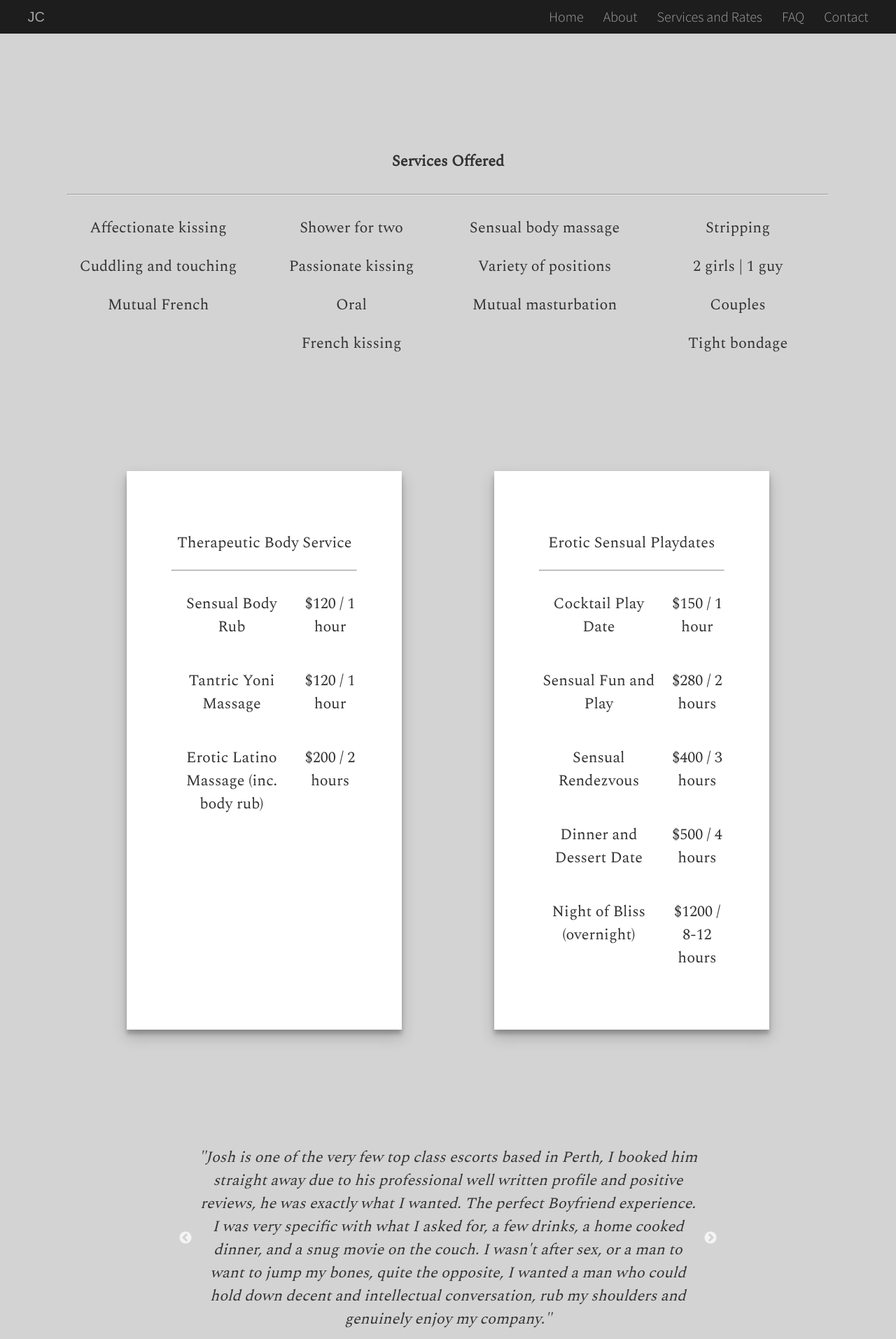
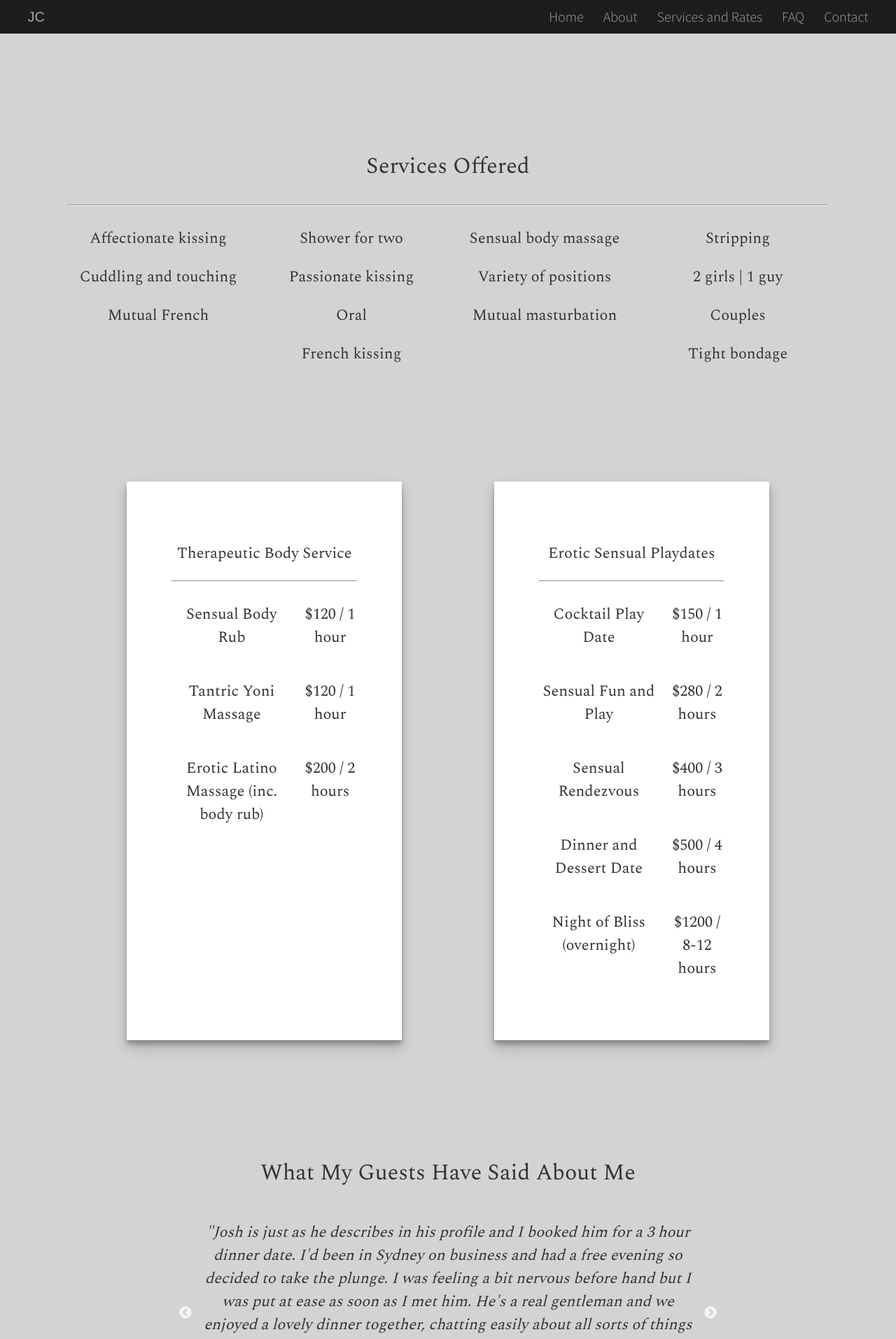
Before and after one commit to karlcode/PerthEscort, a React (Create React App) app: page /services in a window 1280 px wide. Shown: the top 1913 px of the page at 70% size. Built offline with nearby package versions, Linux system fonts and the light colour scheme; a web font is replaced by a local one.

Commit message:
Final changes draft 1

```diff
--- a/src/pages/Services.js
+++ b/src/pages/Services.js
@@ -19,7 +19,7 @@ export default class Services extends Component {
           <Row>
             <Col xs={12}>
               <Row center="xs">
-                <p><b>Services Offered</b></p>
+                <h1>Services Offered</h1>
               </Row>
               <hr/>
               <Row center="xs" around="xs" className="hoverable">
@@ -105,10 +105,11 @@ export default class Services extends Component {
           <Row center="xs" around="xs">
 
             <Col xs={12} sm={8}>
+            <h1>What My Guests Have Said About Me</h1>
             <Slider {...settings}>
               <div><p><i>"Josh is one of the very few top class escorts based in Perth, I booked him straight away due to his professional well written profile and positive reviews, he was exactly what I wanted. The perfect Boyfriend experience. I was very specific with what I asked for, a few drinks, a home cooked dinner, and a snug movie on the couch. I wasn't after sex, or a man to want to jump my bones, quite the opposite, I wanted a man who could hold down decent and intellectual conversation, rub my shoulders and genuinely enjoy my company." </i></p></div>
-              <div><p><i>"Josh is one of the very few top class escorts based in Perth, I booked him straight away due to his professional well written profile and positive reviews, he was exactly what I wanted. The perfect Boyfriend experience. I was very specific with what I asked for, a few drinks, a home cooked dinner, and a snug movie on the couch. I wasn't after sex, or a man to want to jump my bones, quite the opposite, I wanted a man who could hold down decent and intellectual conversation, rub my shoulders and genuinely enjoy my company." </i></p></div>
-              <div><p><i>"Josh is one of the very few top class escorts based in Perth, I booked him straight away due to his professional well written profile and positive reviews, he was exactly what I wanted. The perfect Boyfriend experience. I was very specific with what I asked for, a few drinks, a home cooked dinner, and a snug movie on the couch. I wasn't after sex, or a man to want to jump my bones, quite the opposite, I wanted a man who could hold down decent and intellectual conversation, rub my shoulders and genuinely enjoy my company." </i></p></div>
+              <div><p><i>"Josh is just as he describes in his profile and I booked him for a 3 hour dinner date. I'd been in Sydney on business and had a free evening so decided to take the plunge. I was feeling a bit nervous before hand but I was put at ease as soon as I met him. He's a real gentleman and we enjoyed a lovely dinner together, chatting easily about all sorts of things before we went up to my hotel room." </i></p></div>
+              <div><p><i>"It was with great pleasure that I had a wonderful rendezvous with this handsome, young escort. Josh is the epitome of a gentleman and we started our evening with an early dinner at a waterfront cafe where he was very attentive and an entertaining conversationalist. We then adjourned to the hotel and the mood was set with some subtle background music and intimate play.  " </i></p></div>
 
             </Slider>
             </Col>
--- a/src/styles/main.css
+++ b/src/styles/main.css
@@ -95,8 +95,7 @@ a {
   background-image: url("./pages/images/home-background.jpg");
   background-repeat: no-repeat;
   background-size: cover;
-  position: relative;
-  filter: grayscale(60%); }
+  position: relative; }
 
 #home-title {
   position: absolute;
--- a/src/styles/pages/_HomePage.scss
+++ b/src/styles/pages/_HomePage.scss
@@ -6,7 +6,6 @@
   background-repeat: no-repeat;
   background-size: cover;
   position: relative;
-  filter: grayscale(60%);
 }
 
 #home-title {
```
